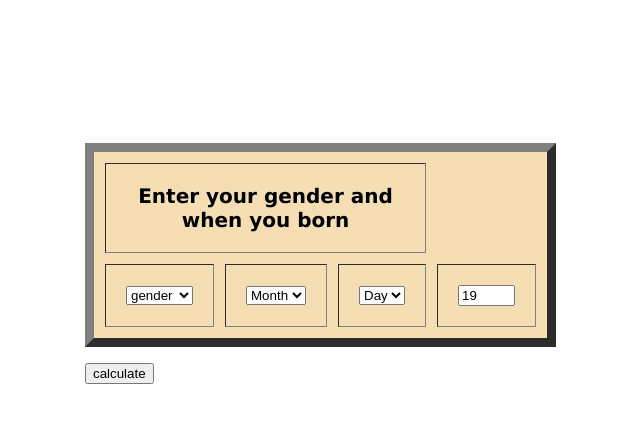
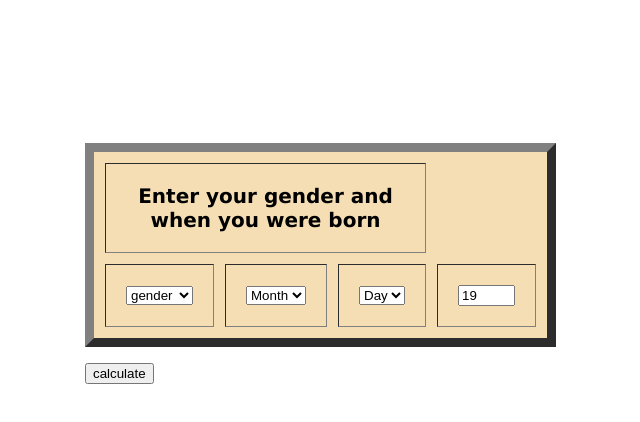
Before and after one commit to KenNyakundi01/Your-Birthday, a plain HTML site: page getstarted.html in a window 1280 px wide. Shown: the whole page, without its empty margins (480-1120 px from the left). Drawn offline with Linux system fonts and the light colour scheme.

Commit message:
getstarted.html

```diff
--- a/getstarted.html
+++ b/getstarted.html
@@ -13,7 +13,7 @@
       <form name=form>
       <center style="position: fixed;bottom:400px;left: 565px;width: 33px;">
       <table border=9 cellspacing=11 cellpadding=20 bgcolor=wheat>
-      <tr><td colspan=3 align=center><font face="verdana, arial" size="-1"><b style="font-size: 20px;">Enter your gender and when you born</b></font></td></tr>
+      <tr><td colspan=3 align=center><font face="verdana, arial" size="-1"><b style="font-size: 20px;">Enter your gender and when you were born</b></font></td></tr>
       <tr>
         <td align="center">
           <select name="gender">
```
